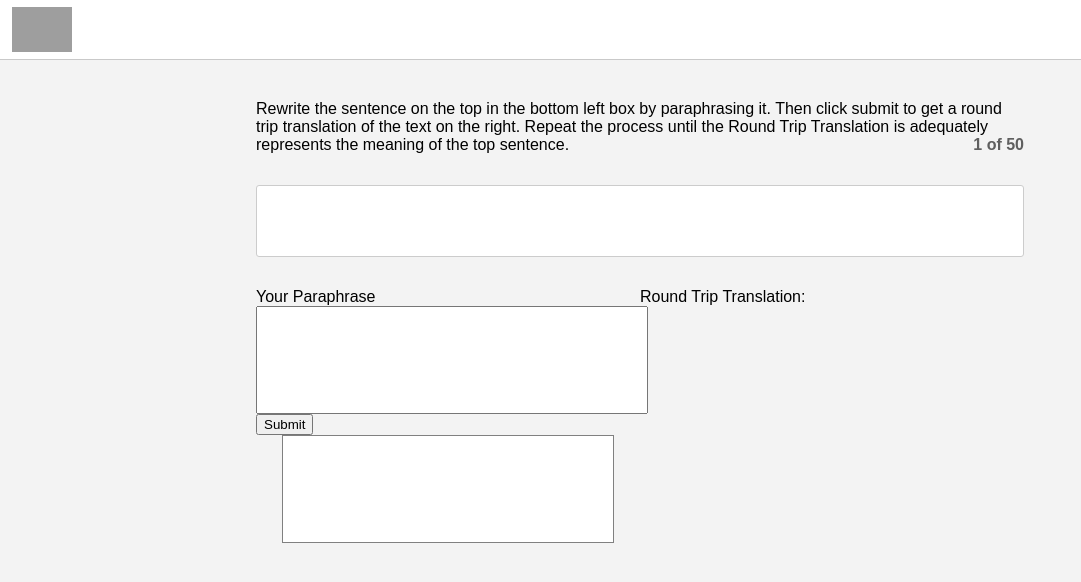
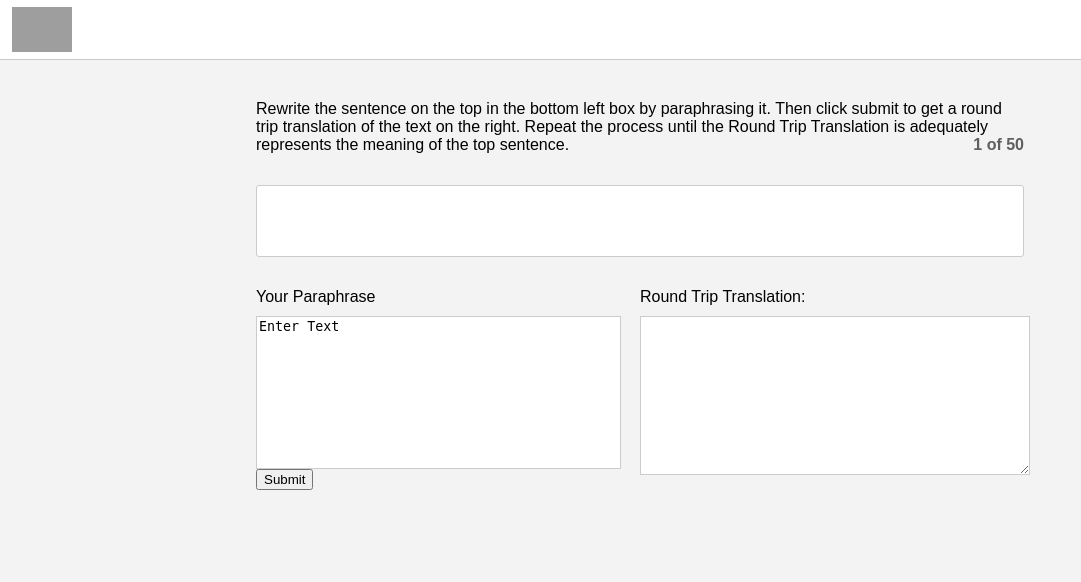
Before and after one commit to adeutry/mturk-translation-hits, a Django app: template mturk_django/mturk/templates/mturk/paraphrase.html in a window 1280 px wide. Shown: the top 582 px of the page, without its empty margins (0-1081 px from the left). Run offline with Django 3.2, Linux system fonts and the light colour scheme; the template is opened without the code that fills it, so the values that code supplies are empty; some libraries are stand-ins or nearby versions; grey boxes are pictures that could not be loaded.

Commit message:
fixed paraphrase style

```diff
--- a/mturk_django/mturk/templates/mturk/paraphrase.html
+++ b/mturk_django/mturk/templates/mturk/paraphrase.html
@@ -28,7 +28,6 @@
 
   	#sentence-container {
   		padding: 35px 53px;
-	    border: 1px solid #CCCCCC;
 	    border-radius: 3px;
 	    background-color: white;
 	    line-height: 1.5em;
@@ -113,32 +112,46 @@
 
     #bottom-container{
         width: 100%;
-        display: table;
+        display: flex;
+        align-items: strech;
     }
 
     #user-input-container{
-        width: 50%;
-        float: left;
-    }
-
-    #user-input{
-        float: left;
-        width: 100%;
-        height: 102px;
+        flex-grow: 1;
     }
 
     #rtt-container {
-        width: 43%;
-        border: 1px solid gray;
-        background-color: white;
-        margin: 0px 26px;
-        height: 106px;
-        float: left;
+        flex-grow: 1;
     }
 
-    #rtt-submit {
+    #rtt-container-text {
+        width: 100%;
+        background-color: white;
         float: left;
+        min-height: 153px;
     }
+
+    #user-input-wrapper{
+        width: 95%;
+        min-height: 153px;
+        display: flex;
+        flex-direction: column;
+    }
+
+    #user-input {
+        flex-grow: 1;
+        resize: none;
+    }
+
+    .cute-border{
+        border: 1px solid #CCCCCC;
+    }
+
+    #user-input-label, #rtt-container-label {
+        margin-bottom: 10px;
+    }
+
+
   </style>
   </head>
   <body>
@@ -161,18 +174,21 @@
     Repeat the process until the Round Trip Translation is adequately represents the meaning of the top sentence.
         <div id="hit-counter">0/100</div>
     </div>
-    <div id="sentence-container">
+    <div id="sentence-container" class="cute-border">
     </div>
 
     <div id="bottom-container">
         <div id="user-input-container">
-            Your Paraphrase
-            <input type="text" id="user-input">
+            <div id="user-input-label">Your Paraphrase</div>
+            <div id="user-input-wrapper">
+                <textarea id="user-input" class="cute-border">Enter Text</textarea>
+            </div>
             <input id="rtt-submit" type="submit" value="Submit">
         </div>
-
-        Round Trip Translation:
         <div id="rtt-container">
+            <div id="rtt-container-label">Round Trip Translation:</div>
+            <textarea id="rtt-container-text" class="cute-border"></textarea>
+            </div>
         </div>
     </div>
 
@@ -218,7 +234,7 @@
                console.log("submitting!!!");
                var userText = $("#user-input").val();
                $.get("https://mturk.adeutry.info/paraphrase_1/get_rtt", { text : userText }, function(res) {
-                    $("#rtt-container").html(res);
+                    $("#rtt-container-text").html(res);
                    });
            });
 
```
